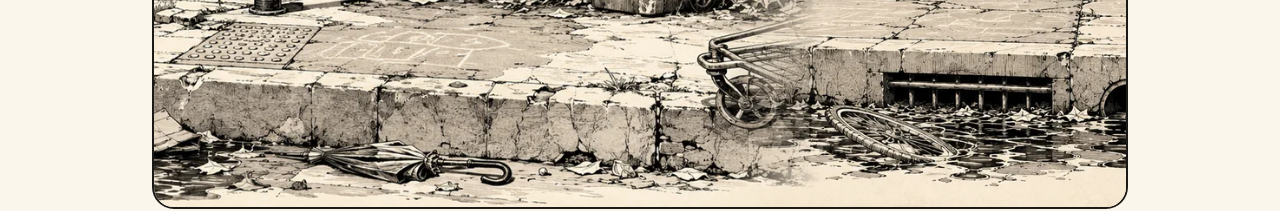
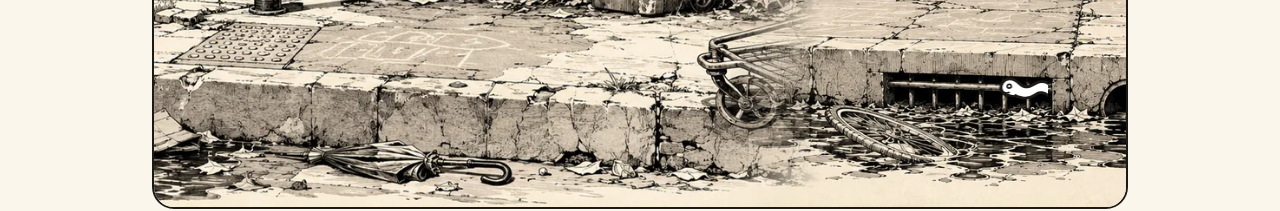
Before and after one commit to CDunell/shirtfaced, a Next.js app in the folder curbstamps-site/: page / in a window 1280 px wide. Shown: the part 1497-1708 px from the top of the page. Built offline with nearby package versions, Linux system fonts and the light colour scheme.

Commit message:
Add Pip drain peek animation

```diff
--- a/curbstamps-site/src/components/home/CurbWorld.tsx
+++ b/curbstamps-site/src/components/home/CurbWorld.tsx
@@ -39,7 +39,7 @@ export function CurbWorld() {
   }, []);
 
   useEffect(() => {
-    const image = scroller.current?.querySelectorAll("img")[1];
+    const image = scroller.current?.querySelectorAll<HTMLImageElement>("[data-world-panel]")[1];
     if (image?.complete) centreWorld(image);
   }, [centreWorld]);
 
@@ -68,9 +68,13 @@ export function CurbWorld() {
         aria-label="Explore the illustrated Curb world"
       >
         <div className="flex w-max">
-          {LOOP_PANELS.map((src, index) => (
+          {LOOP_PANELS.map((src, index) => {
+            const isPanelOne = index === 1 || index === LOOP_PANELS.length - 1;
+
+            return (
+              <div key={`${src}-${index}`} className="relative h-[420px] aspect-[1428/576] shrink-0 sm:h-[500px]">
                 <img
-              key={`${src}-${index}`}
+                  data-world-panel
                   src={src}
                   width={1428}
                   height={576}
@@ -78,11 +82,53 @@ export function CurbWorld() {
                   aria-hidden={index === 1 ? undefined : true}
                   draggable={false}
                   onLoad={index === 1 ? (event) => centreWorld(event.currentTarget) : undefined}
-              className="h-[420px] w-auto max-w-none shrink-0 select-none sm:h-[500px]"
+                  className="absolute inset-0 h-full w-full select-none"
                 />
-          ))}
+
+                {isPanelOne && (
+                  <div className="pip-drain absolute overflow-hidden" aria-hidden="true">
+                    <img
+                      src="/curbstamps/world/creatures/pip.svg?v=20260823c"
+                      alt=""
+                      draggable={false}
+                      className="pip-drain-creature absolute h-full w-auto max-w-none select-none"
+                    />
+                  </div>
+                )}
+              </div>
+            );
+          })}
         </div>
       </div>
+
+      <style jsx>{`
+        .pip-drain {
+          left: 57.65%;
+          top: 72.6%;
+          width: 14.45%;
+          height: 9.4%;
+        }
+
+        .pip-drain-creature {
+          left: 0;
+          top: 0;
+          animation: pip-peek 7.5s cubic-bezier(0.45, 0, 0.55, 1) infinite;
+          will-change: transform;
+        }
+
+        @keyframes pip-peek {
+          0%, 18% { transform: translateX(112%); }
+          38%, 62% { transform: translateX(8%); }
+          82%, 100% { transform: translateX(112%); }
+        }
+
+        @media (prefers-reduced-motion: reduce) {
+          .pip-drain-creature {
+            animation: none;
+            transform: translateX(8%);
+          }
+        }
+      `}</style>
     </div>
   );
 }
```
Lines whose indentation alone changed are shown as unchanged.
